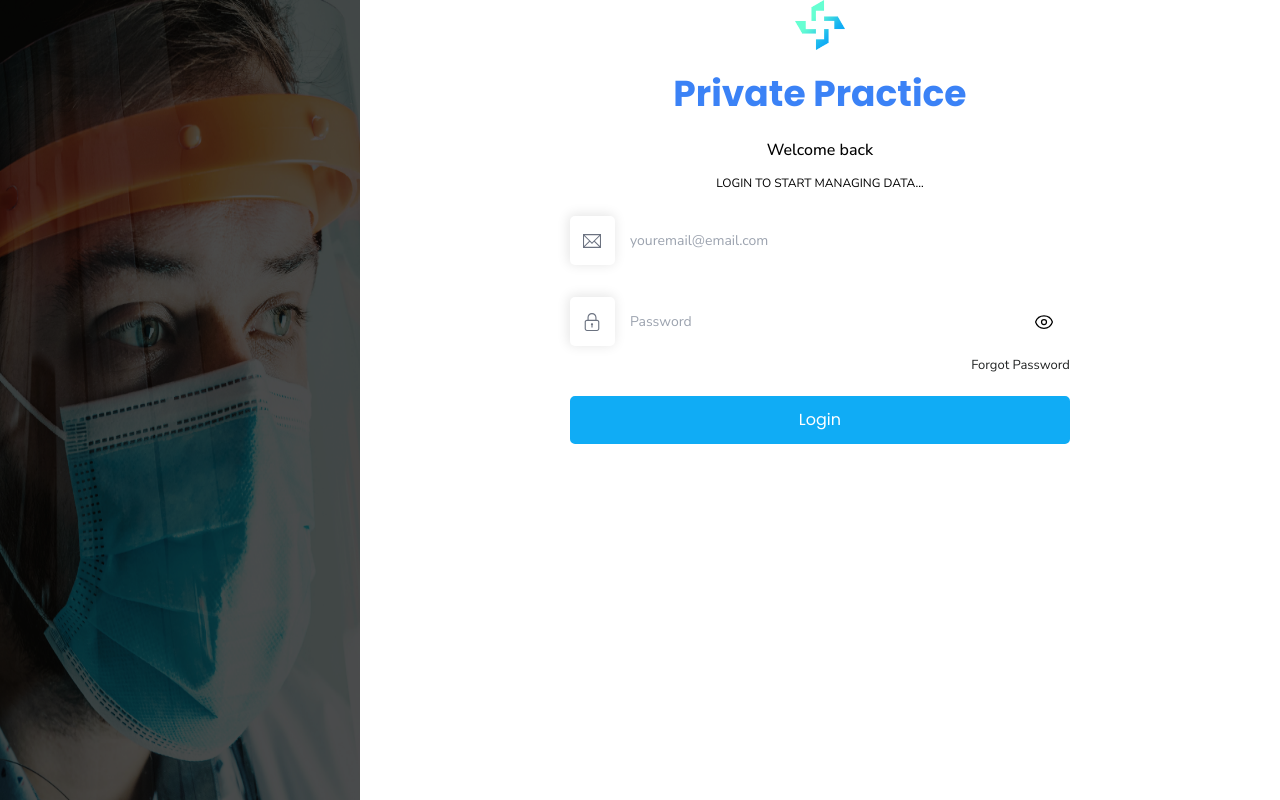
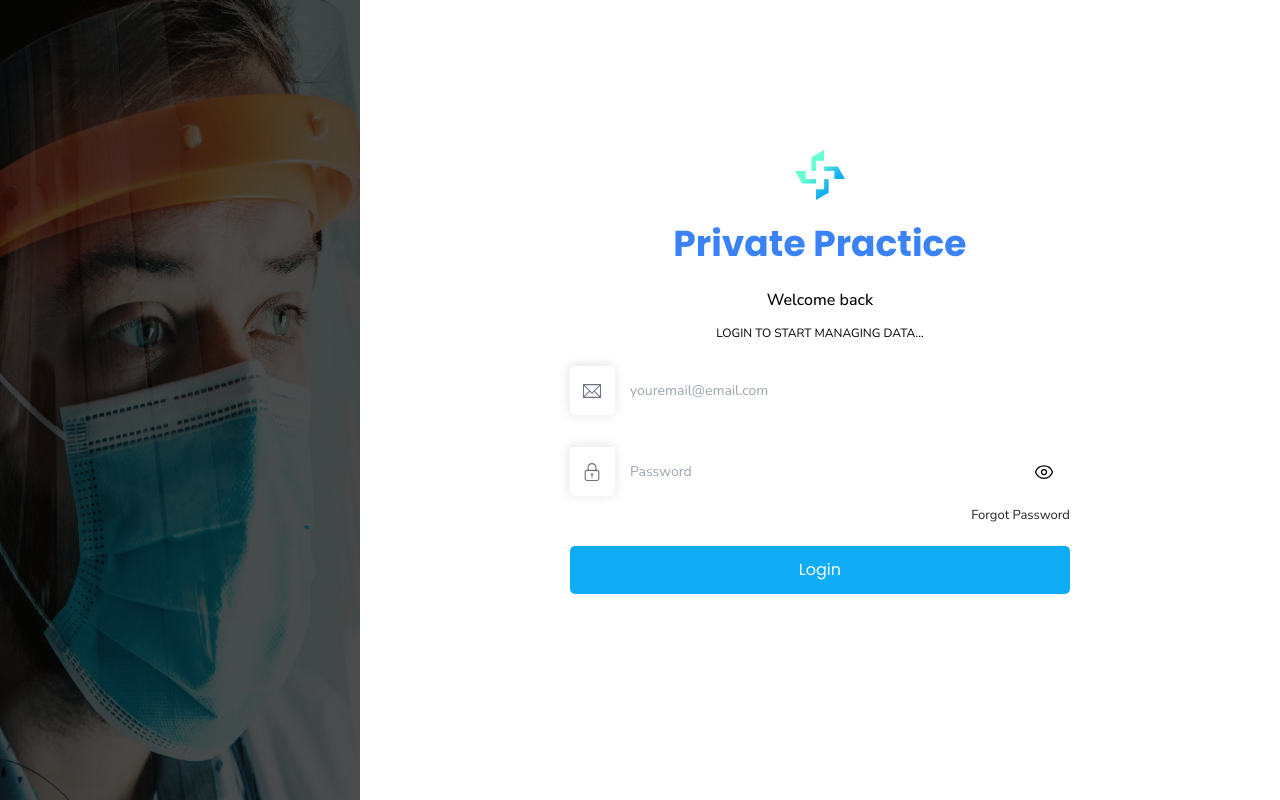
Before and after one commit to Private-Practice-NG/private_practice_admin, a React (Vite) app: page /log-in in a window 1280 px wide. Built offline with nearby package versions, Linux system fonts and the light colour scheme; no server answers.

Commit message:
chore: quick fix on the login page

```diff
--- a/src/pages/Login.jsx
+++ b/src/pages/Login.jsx
@@ -121,7 +121,7 @@ const Login = () => {
       <div className="hidden lg:block login-page-aside-img-wrapper">
         <img src={loginPageSideImg} alt="auth-img" className="lg:h-screen" />
       </div>
-      <div className="min-h-screen flex flex-col py-[150px] w-full px-3 sm:px-5 lg:pt-0 auth-form-container">
+      <div className="min-h-screen flex flex-col py-[150px] w-full px-3 sm:px-5 auth-form-container">
         <div className="flex flex-col gap-6 items-center brand-name">
           <img src={logo} alt="brand" className="w-[50px]" />
           <h1 className="text-blue-500 text-3xl sm:text-4xl poppins font-bold">
```
